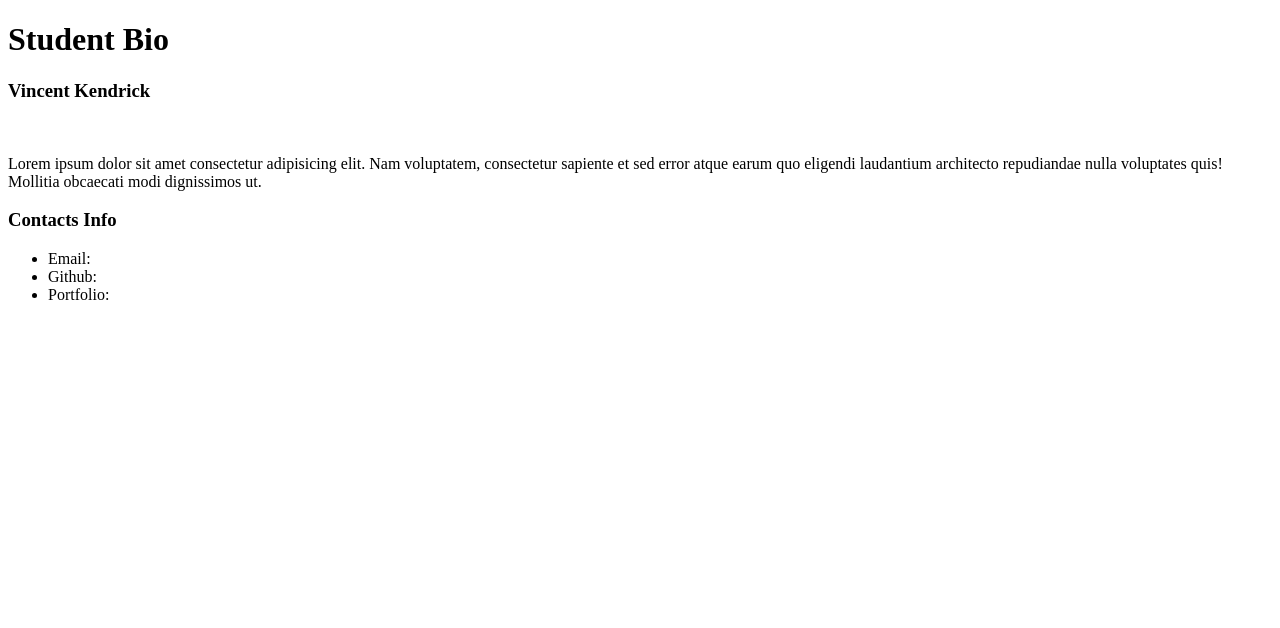
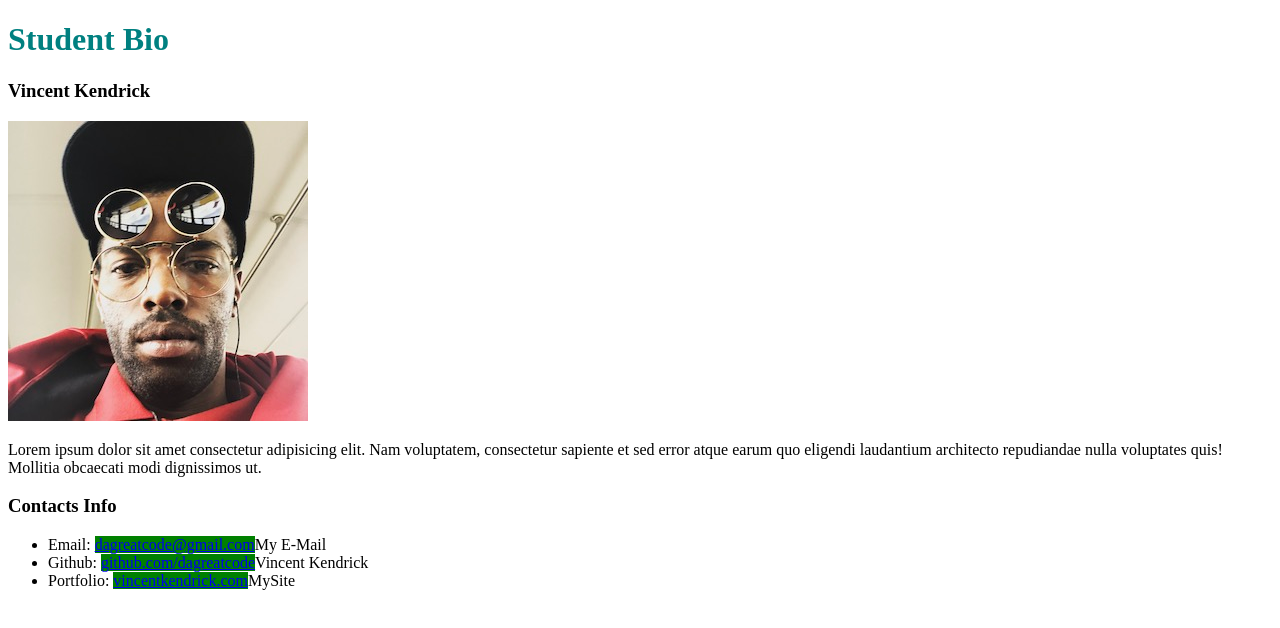
Before and after one commit to dagreatcode/basic-student-bio, a plain HTML site: page index.html in a window 1280 px wide. Drawn offline with Linux system fonts and the light colour scheme.

Commit message:
Not Done

```diff
--- a/index.html
+++ b/index.html
@@ -11,27 +11,26 @@
     <title>Basic Student Bio</title>
     <meta name="description" content="" />
     <meta name="viewport" content="width=device-width, initial-scale=1" />
-    <link rel="stylesheet" href="./css.styles.css" />
+    <link rel="stylesheet" href="./style/styles.css" />
+  </head>
 
-
-  </head>
   <body>
     <h1>Student Bio</h1>
     <h3>Vincent Kendrick</h3>
-    <img src="" alt="" />
+    <img src="image.jpeg" alt="Vincent Kendrick" id="bio-image" alt="Vincent">
     <p>
       Lorem ipsum dolor sit amet consectetur adipisicing elit. Nam voluptatem,
       consectetur sapiente et sed error atque earum quo eligendi laudantium
       architecto repudiandae nulla voluptates quis! Mollitia obcaecati modi
       dignissimos ut.
     </p>
-    <h3>
+    <h3 id="contact-info">
         Contacts Info
     </h3>
     <ul>
-        <li>Email: </li>
-        <li>Github: <a href=""></a></li>
-        <li>Portfolio: </li>
+        <li>Email: <a href="dagreatcode@gmail.com" class="contact-info">dagreatcode@gmail.com</a>My E-Mail</li>
+        <li>Github: <a href="github.com/dagreatcode" >github.com/dagreatcode</a>Vincent Kendrick</li>
+        <li>Portfolio: <a href="VincentKendrick.com" class="contact-info">vincentkendrick.com</a>MySite</li>
     </ul>
 
     <script src="" async defer></script>
--- a/css/styles.css
+++ b/style/styles.css
@@ -1,15 +1,19 @@
 h1 {
     color: teal;
 }
+
 a {
-    background-color: yellow;
+    background-color: green;
 }
+
 .contact-info-link {
     color: tomato;
 }
+
 #contact-info-header {
-    border-radius: 50%
+    color: midnightblue;
 }
+
 #featured-profile-image {
-
+    border-color: chartreuse; border-radius: 50%
 }
```
Also changed, not shown: image.jpeg (added).
